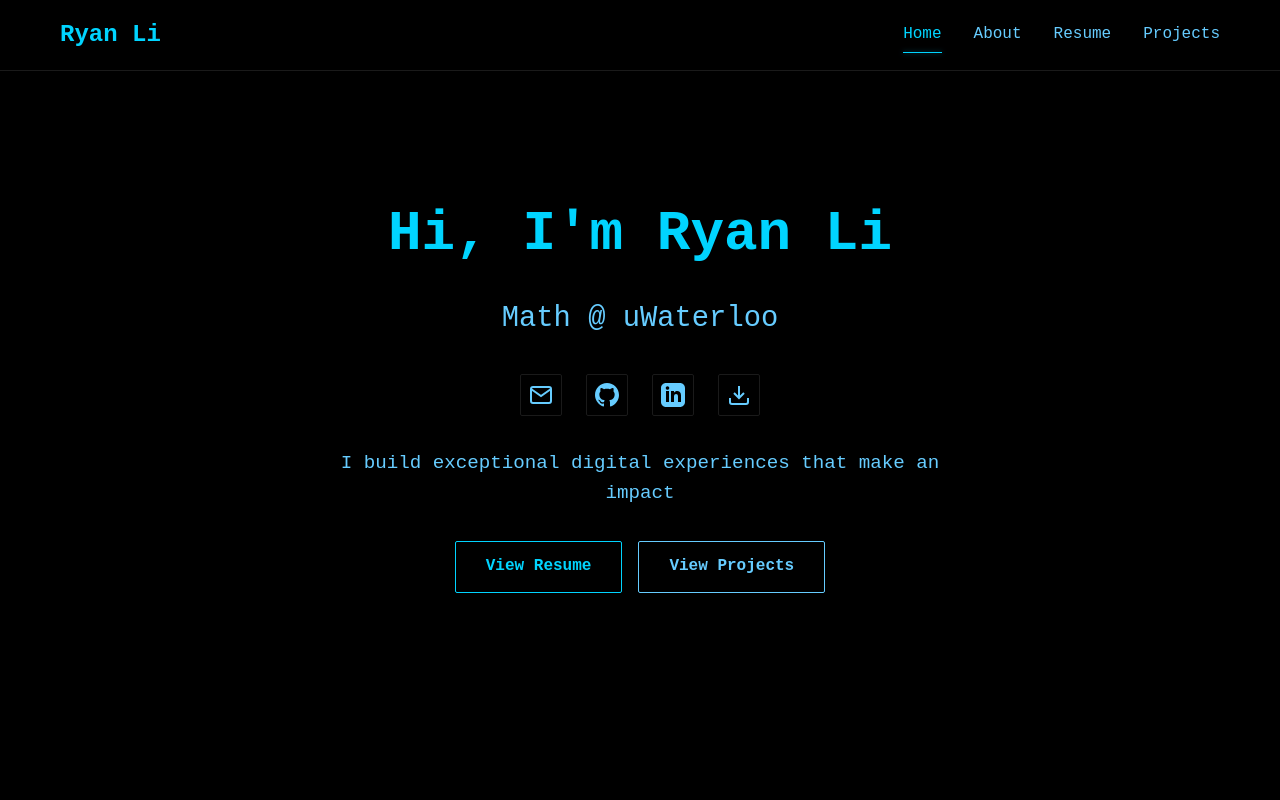
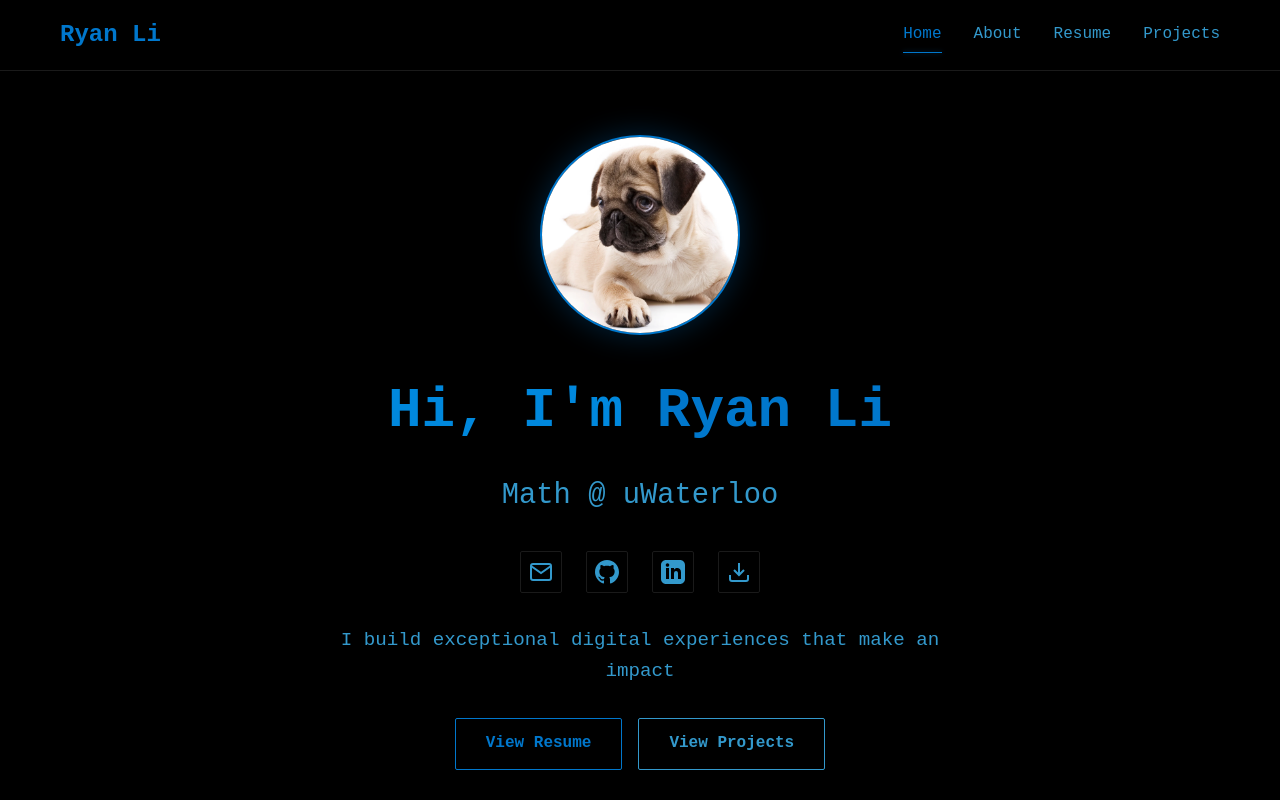
Before and after one commit to rli8145/rli-personal-website, a React (Vite) app: page / in a window 1280 px wide. Shown: the top 800 px of the page. Built offline with nearby package versions, Linux system fonts and the light colour scheme.

Commit message:
placeholer profile image, changed text colour

```diff
--- a/src/components/About.css
+++ b/src/components/About.css
@@ -42,7 +42,7 @@
 .skill-tag:hover {
   border-color: var(--primary-color);
   color: var(--primary-color);
-  box-shadow: 0 0 10px rgba(0, 212, 255, 0.3);
+  box-shadow: 0 0 10px rgba(0, 119, 204, 0.3);
 }
 
 @media (max-width: 768px) {
--- a/src/components/Contact.css
+++ b/src/components/Contact.css
@@ -49,7 +49,7 @@
 .form-group textarea:focus {
   outline: none;
   border-color: var(--primary-color);
-  box-shadow: 0 0 10px rgba(0, 212, 255, 0.2);
+  box-shadow: 0 0 10px rgba(0, 119, 204, 0.2);
 }
 
 .contact-form button {
--- a/src/components/Footer.css
+++ b/src/components/Footer.css
@@ -26,7 +26,7 @@
 
 .footer-links a:hover {
   color: var(--primary-color);
-  text-shadow: 0 0 10px rgba(0, 212, 255, 0.5);
+  text-shadow: 0 0 10px rgba(0, 119, 204, 0.5);
 }
 
 .copyright {
--- a/src/components/Header.css
+++ b/src/components/Header.css
@@ -33,7 +33,7 @@
 
 .nav a:hover {
   color: var(--primary-color);
-  text-shadow: 0 0 10px rgba(0, 212, 255, 0.5);
+  text-shadow: 0 0 10px rgba(0, 119, 204, 0.5);
 }
 
 .nav a::after {
@@ -45,7 +45,7 @@
   height: 1px;
   background-color: var(--primary-color);
   transition: var(--transition);
-  box-shadow: 0 0 5px rgba(0, 212, 255, 0.5);
+  box-shadow: 0 0 5px rgba(0, 119, 204, 0.5);
 }
 
 .nav a:hover::after {
--- a/src/components/Hero.css
+++ b/src/components/Hero.css
@@ -10,6 +10,29 @@
 .hero-content {
   text-align: center;
   animation: fadeInUp 1s ease-out;
+}
+
+.profile-photo {
+  width: 200px;
+  height: 200px;
+  margin: 0 auto 2rem;
+  border-radius: 50%;
+  overflow: hidden;
+  border: 2px solid var(--primary-color);
+  box-shadow: 0 0 30px rgba(0, 119, 204, 0.3);
+  transition: var(--transition);
+}
+
+.profile-photo:hover {
+  box-shadow: 0 0 40px rgba(0, 119, 204, 0.5);
+  transform: scale(1.05);
+}
+
+.profile-photo img {
+  width: 100%;
+  height: 100%;
+  object-fit: cover;
+  display: block;
 }
 
 .hero-title {
@@ -49,7 +72,7 @@
 .social-icon:hover {
   color: var(--primary-color);
   border-color: var(--primary-color);
-  box-shadow: 0 0 15px rgba(0, 212, 255, 0.4);
+  box-shadow: 0 0 15px rgba(0, 119, 204, 0.4);
   transform: translateY(-2px);
 }
 
@@ -86,6 +109,11 @@
 }
 
 @media (max-width: 768px) {
+  .profile-photo {
+    width: 150px;
+    height: 150px;
+  }
+
   .hero-title {
     font-size: 2.5rem;
   }
--- a/src/components/Hero.jsx
+++ b/src/components/Hero.jsx
@@ -5,6 +5,9 @@ function Hero() {
     <section id="home" className="hero">
       <div className="container">
         <div className="hero-content">
+          <div className="profile-photo">
+            <img src="/profile.jpg" alt="Ryan Li" />
+          </div>
           <h1 className="hero-title">
             Hi, I'm <span className="highlight">Ryan Li</span>
           </h1>
--- a/src/components/Projects.css
+++ b/src/components/Projects.css
@@ -20,7 +20,7 @@
 
 .project-card:hover {
   border-color: var(--primary-color);
-  box-shadow: 0 0 20px rgba(0, 212, 255, 0.2);
+  box-shadow: 0 0 20px rgba(0, 119, 204, 0.2);
 }
 
 .project-card h3 {
@@ -65,5 +65,5 @@
 
 .project-link:hover {
   color: var(--secondary-color);
-  text-shadow: 0 0 10px rgba(0, 212, 255, 0.5);
+  text-shadow: 0 0 10px rgba(0, 119, 204, 0.5);
 }
--- a/src/components/Resume.css
+++ b/src/components/Resume.css
@@ -26,13 +26,13 @@
 .resume-btn:hover {
   color: var(--primary-color);
   border-color: var(--primary-color);
-  box-shadow: 0 0 10px rgba(0, 212, 255, 0.3);
+  box-shadow: 0 0 10px rgba(0, 119, 204, 0.3);
 }
 
 .resume-btn.active {
   color: var(--primary-color);
   border-color: var(--primary-color);
-  background-color: rgba(0, 212, 255, 0.1);
+  background-color: rgba(0, 119, 204, 0.1);
 }
 
 .resume-content {
@@ -58,7 +58,7 @@
 
 .download-card:hover {
   border-color: var(--primary-color);
-  box-shadow: 0 0 20px rgba(0, 212, 255, 0.2);
+  box-shadow: 0 0 20px rgba(0, 119, 204, 0.2);
 }
 
 .download-card svg {
@@ -103,7 +103,7 @@
 
 .resume-fallback a:hover {
   color: var(--secondary-color);
-  text-shadow: 0 0 10px rgba(0, 212, 255, 0.5);
+  text-shadow: 0 0 10px rgba(0, 119, 204, 0.5);
 }
 
 @media (max-width: 768px) {
--- a/src/index.css
+++ b/src/index.css
@@ -5,15 +5,15 @@
 }
 
 :root {
-  --primary-color: #00d4ff;
-  --secondary-color: #0099ff;
-  --text-primary: #00d4ff;
-  --text-secondary: #66ccff;
-  --text-light: #4d9fcc;
+  --primary-color: #0077cc;
+  --secondary-color: #0055aa;
+  --text-primary: #0088dd;
+  --text-secondary: #3399cc;
+  --text-light: #2d7799;
   --bg-primary: #000000;
   --bg-secondary: #0a0a0a;
   --border-color: #1a1a1a;
-  --shadow: 0 2px 10px rgba(0, 212, 255, 0.1);
+  --shadow: 0 2px 10px rgba(0, 119, 204, 0.1);
   --transition: all 0.3s ease;
 }
 
@@ -61,7 +61,7 @@ body {
 .btn-primary:hover {
   background-color: var(--primary-color);
   color: #000000;
-  box-shadow: 0 0 20px rgba(0, 212, 255, 0.5);
+  box-shadow: 0 0 20px rgba(0, 119, 204, 0.5);
 }
 
 .btn-secondary {
@@ -73,5 +73,5 @@ body {
 .btn-secondary:hover {
   background-color: var(--text-secondary);
   color: #000000;
-  box-shadow: 0 0 20px rgba(102, 204, 255, 0.3);
+  box-shadow: 0 0 20px rgba(51, 153, 204, 0.3);
 }
```
Also changed, not shown: profile.jpg (added).
